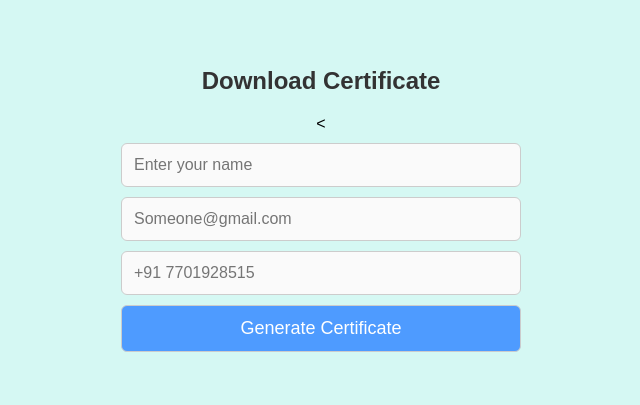
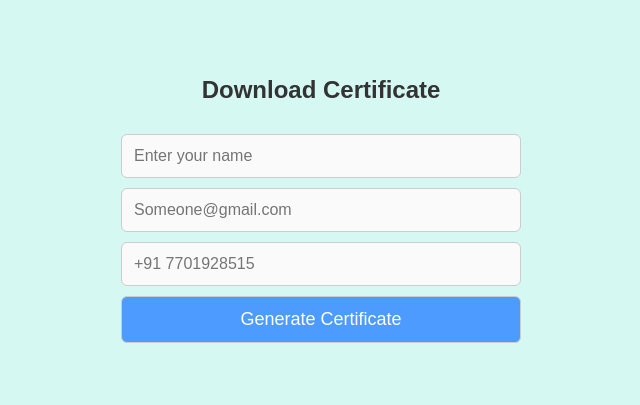
Before and after one commit to imamirullah/unique, a website: page unique/public/index.html in a window 1280 px wide. Shown: the part 198-603 px from the top of the page, without its empty margins (319-959 px from the left). Drawn offline with Linux system fonts and the light colour scheme.

Commit message:
Update index.html

```diff
--- a/unique/public/index.html
+++ b/unique/public/index.html
@@ -19,7 +19,7 @@
     <div class="form-container">
       <form id="certificateForm">
         <h3>Download Certificate</h3>
-        <<input type="text" id="nameInput" placeholder="Enter your name">
+        <input type="text" id="nameInput" placeholder="Enter your name">
         <div id="nameError" class="error"></div>
         <input type="email" id="emailInput" placeholder="Someone@gmail.com">
         <div id="emailError" class="error"></div>
```
